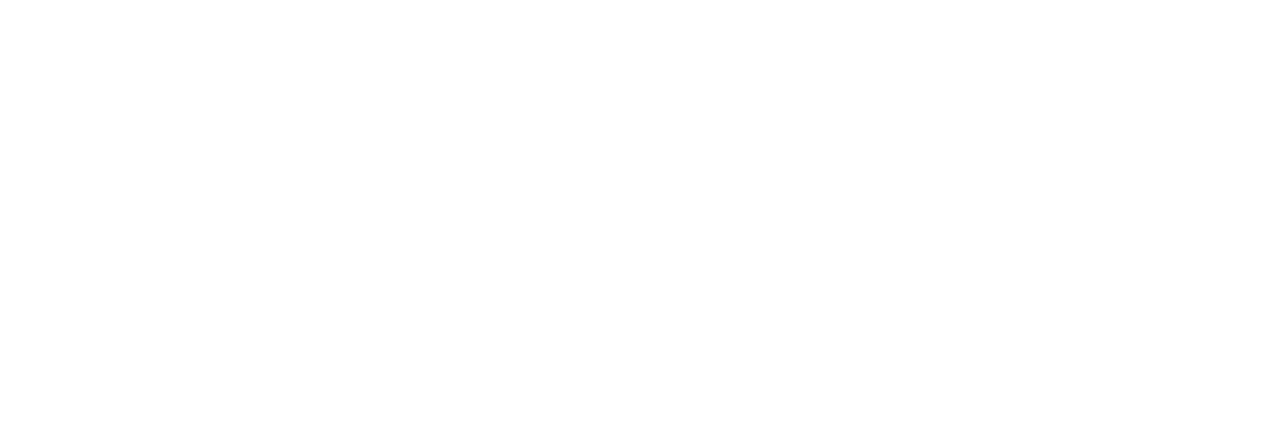
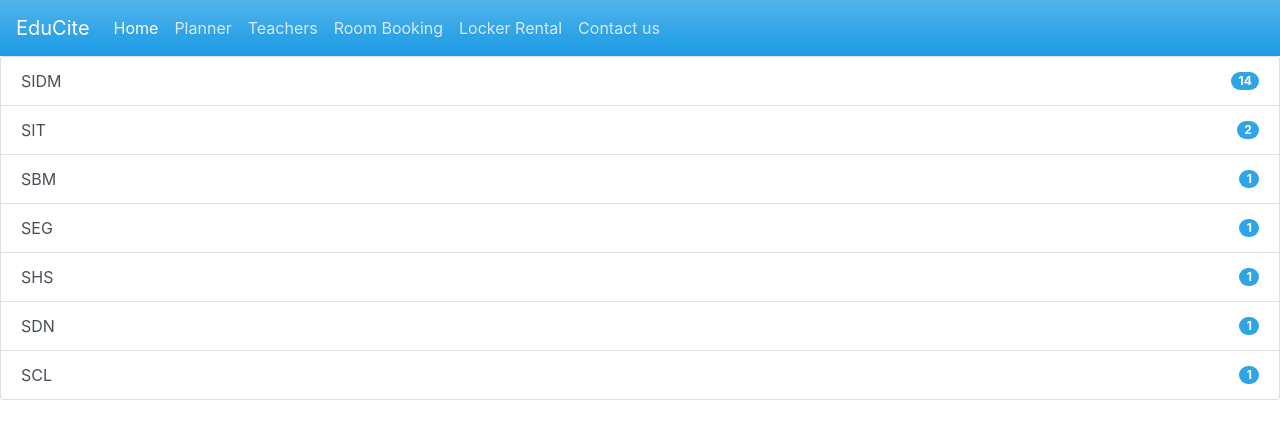
Before and after one commit to StevenZwe/OOPP-Ting, a Flask app: page /Room_Booking in a window 1280 px wide. Before the commit the part shown is empty. Shown: the top 439 px of the page. Run offline with Flask 2, Linux system fonts and the light colour scheme.

Commit message:
add timetable.html

```diff
--- a/templates/Room_Booking.html
+++ b/templates/Room_Booking.html
@@ -2,9 +2,68 @@
 <html lang="en">
 <head>
     <meta charset="UTF-8">
-    <title>Room Booking</title>
+    <title>Module Timetable</title>
+     <link rel="stylesheet" type="text/css" href="CSS.css">
 </head>
 <body>
+<nav class="navbar navbar-expand-lg navbar-dark bg-primary">
+  <a class="navbar-brand" href="#">EduCite</a>
+  <button class="navbar-toggler" type="button" data-toggle="collapse" data-target="#navbarColor01" aria-controls="navbarColor01" aria-expanded="false" aria-label="Toggle navigation">
+    <span class="navbar-toggler-icon"></span>
+  </button>
+    <div class="collapse navbar-collapse" id="navbarColor01">
+    <ul class="navbar-nav mr-sm-2 my-lg-0" style="float:right">
+      <li class="nav-item active">
+        <a class="nav-link" href="home.html"> Home <span class="sr-only">(current)</span></a>
+      </li>
+      <li class="nav-item">
+        <a class="nav-link" href="../planner.html"> Planner </a>
+      </li>
+      <li class="nav-item">
+        <a class="nav-link" href="#"> Teachers </a>
+      </li>
+      <li class="nav-item">
+        <a class="nav-link" href="#"> Room Booking </a>
+      </li>
+        <li class="nav-item">
+        <a class="nav-link" href="#"> Locker Rental</a>
+      </li>
+      <li class="nav-item">
+        <a class="nav-link" href="#"> Contact us</a>
+      </li>
+    </ul>
+  </div>
+</nav>
 
+<ul class="list-group">
+  <li class="list-group-item d-flex justify-content-between align-items-center">
+   SIDM
+    <span class="badge badge-primary badge-pill">14</span>
+  </li>
+  <li class="list-group-item d-flex justify-content-between align-items-center">
+   SIT
+    <span class="badge badge-primary badge-pill">2</span>
+  </li>
+  <li class="list-group-item d-flex justify-content-between align-items-center">
+   SBM
+    <span class="badge badge-primary badge-pill">1</span>
+  </li>
+    <li class="list-group-item d-flex justify-content-between align-items-center">
+    SEG
+    <span class="badge badge-primary badge-pill">1</span>
+  </li>
+    <li class="list-group-item d-flex justify-content-between align-items-center">
+    SHS
+    <span class="badge badge-primary badge-pill">1</span>
+  </li>
+    <li class="list-group-item d-flex justify-content-between align-items-center">
+    SDN
+    <span class="badge badge-primary badge-pill">1</span>
+  </li>
+    <li class="list-group-item d-flex justify-content-between align-items-center">
+   SCL
+    <span class="badge badge-primary badge-pill">1</span>
+  </li>
+</ul>
 </body>
 </html>
```
